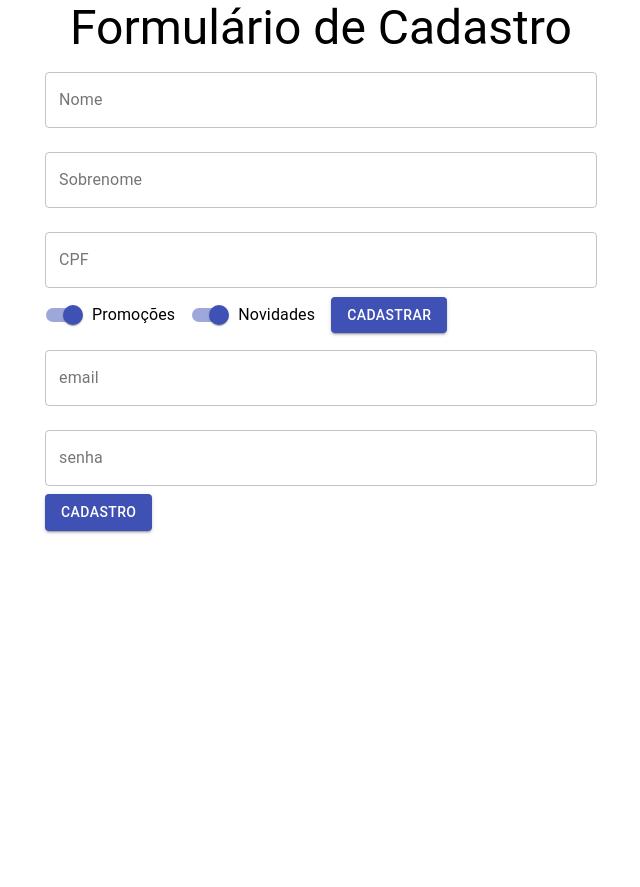
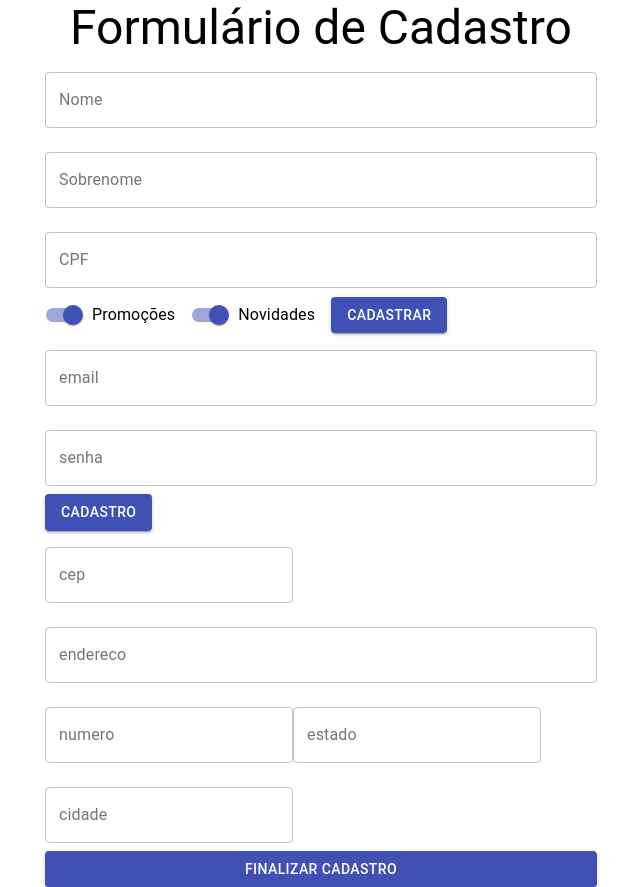
Before and after one commit to VicenteLamberti/React_Projeto_Formulario, a React (Create React App) app: page / in a window 1280 px wide. Shown: the whole page, without its empty margins (319-959 px from the left). Before the commit the page ends 800 px from the top, so only its background shows below. Built offline with nearby package versions, Linux system fonts and the light colour scheme.

Commit message:
Criando formulário de dados entrega

```diff
--- /dev/null
+++ b/src/components/FormularioCadastro/DadosEntrega.jsx
@@ -0,0 +1,27 @@
+import { Button, TextField } from "@material-ui/core";
+import React from "react";
+
+function DadosEntrega() {
+    return (
+        <form>
+            <TextField id="cep" label="cep" type="number"
+                variant="outlined"  margin="normal" />
+
+            <TextField id="endereco" label="endereco" type="text"
+                variant="outlined" fullWidth margin="normal" />
+
+            <TextField id="numero" label="numero" type="number"
+                variant="outlined"  margin="normal" />
+
+
+            <TextField id="estado" label="estado" type="text"
+                variant="outlined"  margin="normal" />
+
+            <TextField id="cidade" label="cidade" type="text"
+                variant="outlined"  margin="normal" />
+
+        <Button variant="contained" color="primary" type="submit" fullWidth>Finalizar Cadastro</Button>
+        </form>
+    )
+}
+export default DadosEntrega;
--- a/src/components/FormularioCadastro/FormularioCadastro.jsx
+++ b/src/components/FormularioCadastro/FormularioCadastro.jsx
@@ -1,4 +1,5 @@
 import React from "react"
+import DadosEntrega from "./DadosEntrega";
 
 
 
@@ -12,6 +13,7 @@ function FormularioCadastro({ aoEnviar, validar }) {
         <>
             <DadosPessoais aoEnviar={aoEnviar} validar={validar} />
             <DadosUsuario/>
+            <DadosEntrega/>
         </>
     )
 }
```
